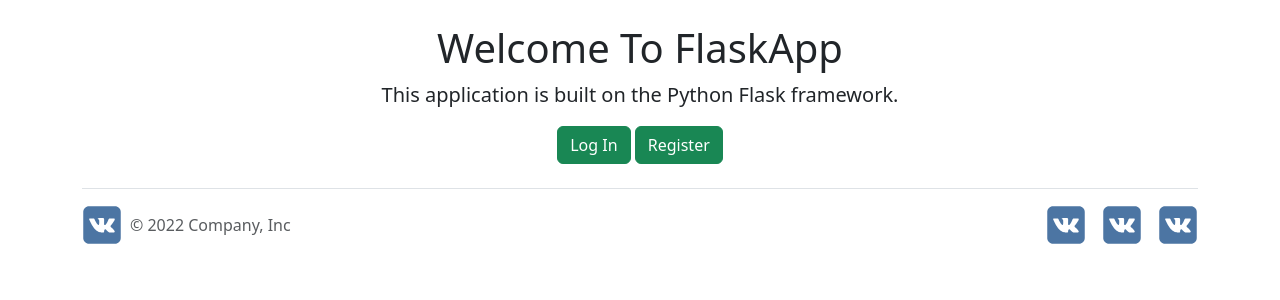
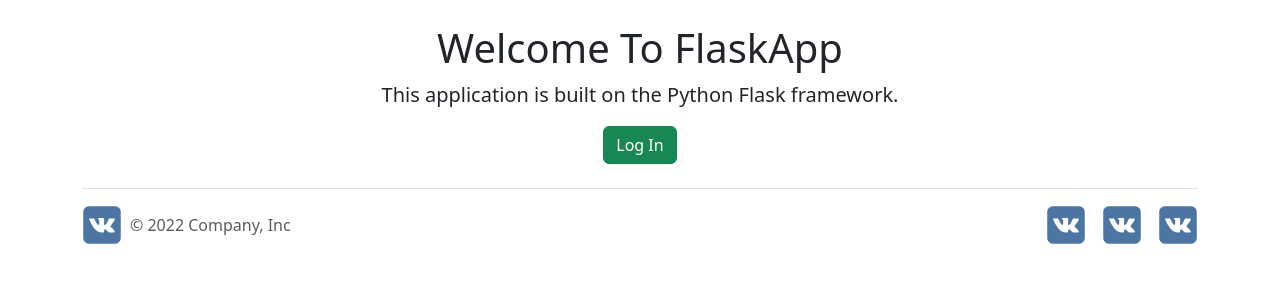
Before and after one commit to Artemka091102/myflaskapp, a Flask app: page / in a window 1280 px wide. Shown: the part 73-373 px from the top of the page. Run offline with Flask 2, Linux system fonts and the light colour scheme; some libraries are stand-ins or nearby versions.

```diff
--- a/templates/home.html
+++ b/templates/home.html
@@ -6,7 +6,6 @@
         <p class="lead">This application is built on the Python Flask framework.</p>
         {% if session.logged_in == NULL %}
             <a class="btn btn-success" href="/login">Log In</a>
-            <a class="btn btn-success" href="/register">Register</a>
         {% endif %}
     </div>
 {% endblock %}
```
